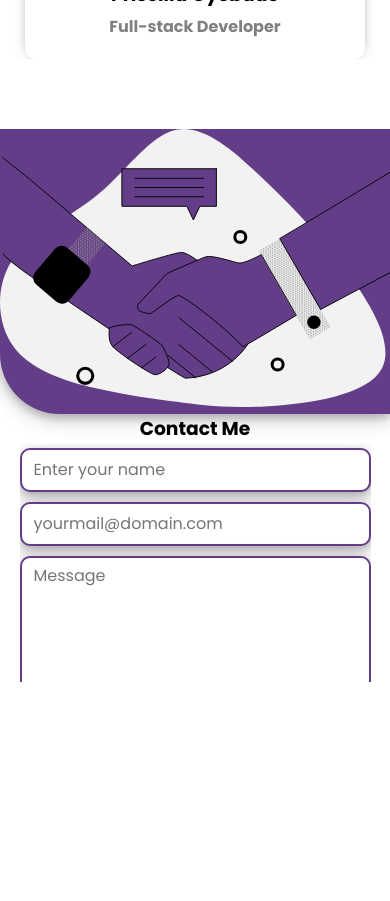
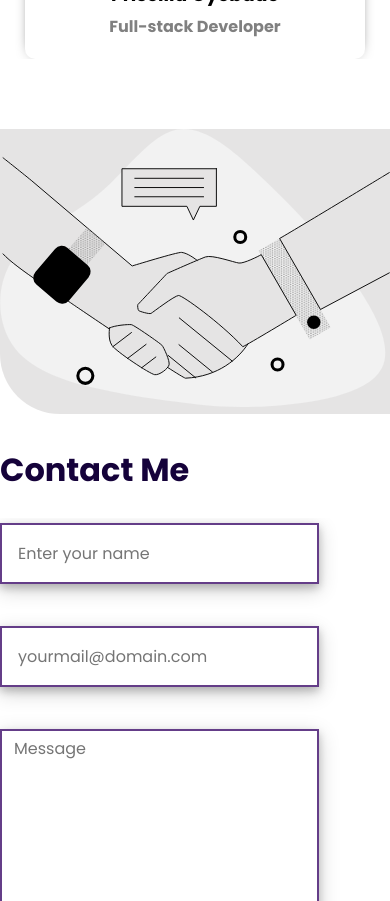
Before and after one commit to principlebrothers/Portfolio, a React (Vite) app: page / in a window 390 px wide. Shown: the part 2400-3301 px from the top of the page. Before the commit the page ends 3082 px from the top, so only its background shows below. Built offline with nearby package versions, Linux system fonts and the light colour scheme.

Commit message:
Update Contact.scss

```diff
--- a/src/components/contact/Contact.scss
+++ b/src/components/contact/Contact.scss
@@ -3,6 +3,7 @@
 .contact {
   background-color: $secondaryColor;
   display: flex;
+  gap: 2rem;
 
   @include mobile {
     flex-direction: column;
@@ -10,10 +11,7 @@
 
   .left {
     flex: 1;
-    background-color: $btn-color;
-    box-shadow: 0 4px 8px 0 rgba(0, 0, 0, 0.2), 0 6px 20px 0 rgba(0, 0, 0, 0.19);
-    border-top-right-radius: 60px;
-    border-bottom-right-radius: 60px;
+    background-color: #c7c6c677;
 
     @include mobile {
       border-top-right-radius: 0;
@@ -23,6 +21,7 @@
 
     img {
       width: 100%;
+      object-fit: cover;
     }
   }
 
@@ -31,30 +30,33 @@
     display: flex;
     flex-direction: column;
     justify-content: center;
-    align-items: center;
+
+    h1 {
+      font-size: clamp(2rem, 5vw, 3.5rem);
+      color: $primaryColor;
+      margin-bottom: 1.5rem;
+    }
 
     form {
-      width: 70%;
-      height: 70%;
+      padding-inline: 0 2rem;
       display: flex;
       flex-direction: column;
       justify-content: space-around;
-      align-items: center;
+      gap: 2rem;
       font-size: 1rem;
 
       @include mobile {
         width: 90%;
-        height: 90%;
+        // height: 90%;
+
       }
 
       input {
         width: 100%;
-        height: 30px;
         border: 2px solid $btn-color;
-        border-radius: 10px;
-        padding: 20px 12px;
+        padding: 1rem;
         outline: none;
-        font-size: inherit;
+        font-size: 1rem;
         box-shadow: 0 4px 8px 0 rgba(0, 0, 0, 0.2), 0 6px 20px 0 rgba(0, 0, 0, 0.19);
 
         @include mobile {
@@ -66,7 +68,6 @@
         font-size: inherit;
         width: 100%;
         height: 200px;
-        border-radius: 10px;
         border: 2px solid $btn-color;
         outline: none;
         padding: 5px 12px;
@@ -82,7 +83,8 @@
         display: flex;
         justify-content: center;
         align-items: center;
-        border-radius: 15px;
+        align-self: flex-start;
+        padding: 0.5rem 3rem;
         background: $btn-color;
         box-shadow: 0 10px 24px -8px rgba(0, 0, 0, 0.6);
         overflow: hidden;
@@ -92,7 +94,7 @@
           content: ' ';
           width: 0%;
           height: 100%;
-          background: $glow-spread-color;
+          background: rgba(255, 255, 255, 0.1);
           position: absolute;
           transition: all 0.4s ease-in-out;
           right: 0;
```
